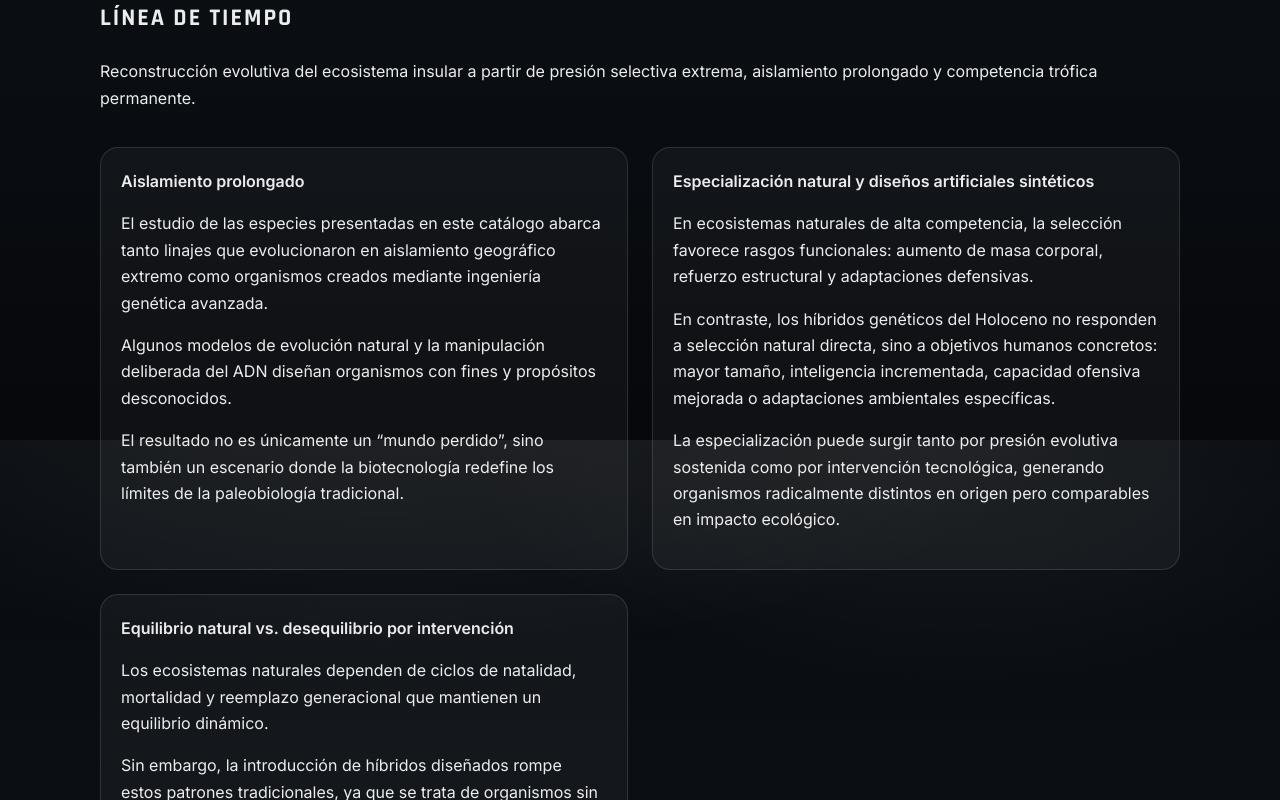
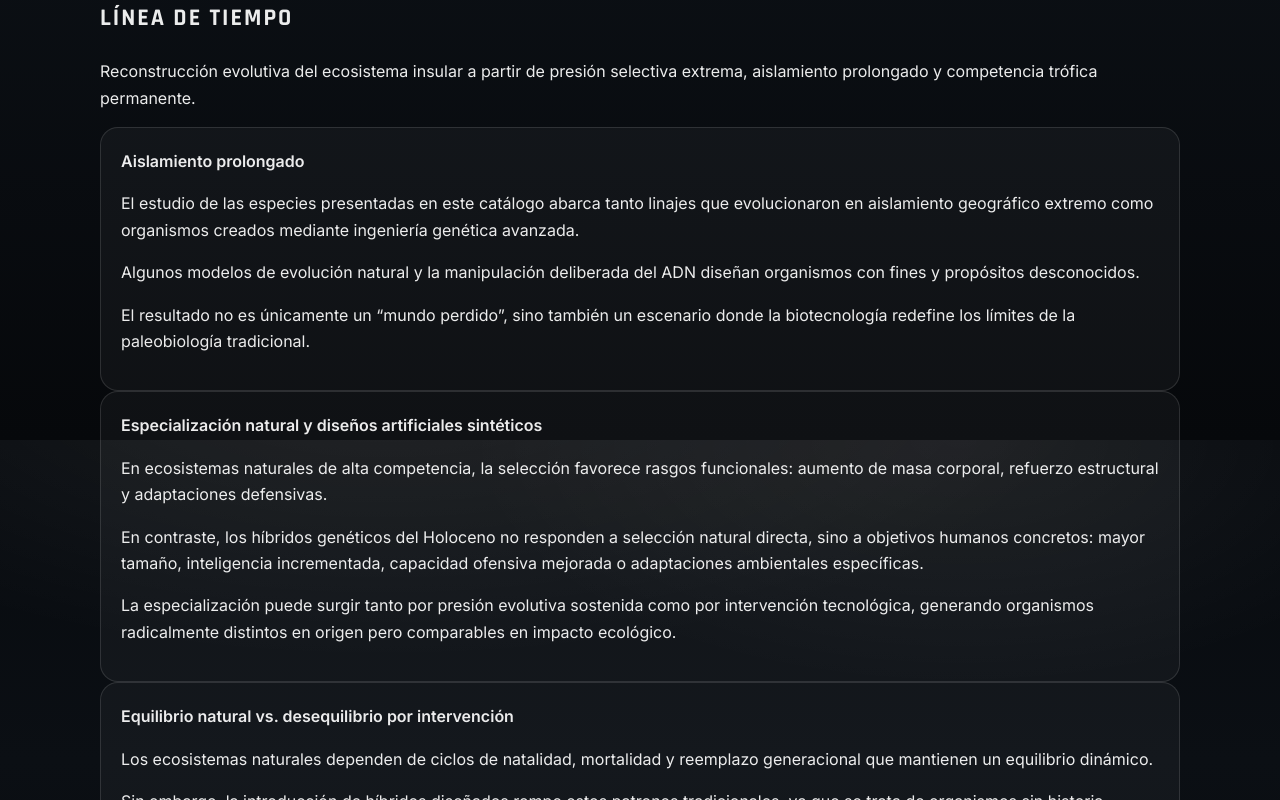
Before and after one commit to lu-developer476/Dinosauria, a React (Vite) app: page / in a window 1280 px wide. Shown: the part 1160-1960 px from the top of the page. Built offline with nearby package versions, Linux system fonts and the light colour scheme.

Commit message:
styles.css

```diff
--- a/src/styles.css
+++ b/src/styles.css
@@ -98,7 +98,7 @@ section[id]{scroll-margin-top:90px}
 }
 
 /* GRID 2 COLUMNAS */
-.cards-2col{
+.cards-3col{
   display:grid;
   grid-template-columns:repeat(2,1fr);
   gap:24px;
@@ -107,7 +107,7 @@ section[id]{scroll-margin-top:90px}
 }
 
 @media(max-width:900px){
-  .cards-2col{
+  .cards-3col{
     grid-template-columns:1fr;
   }
 }
```
